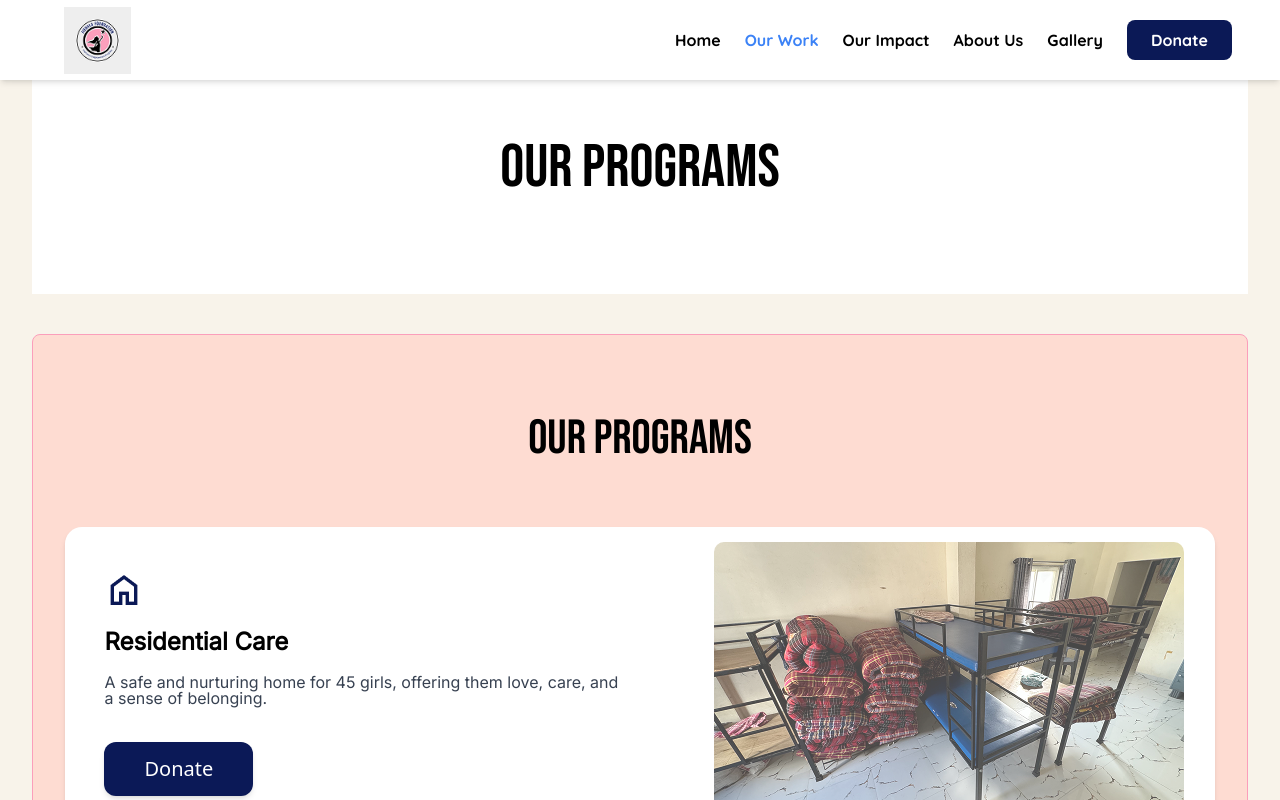
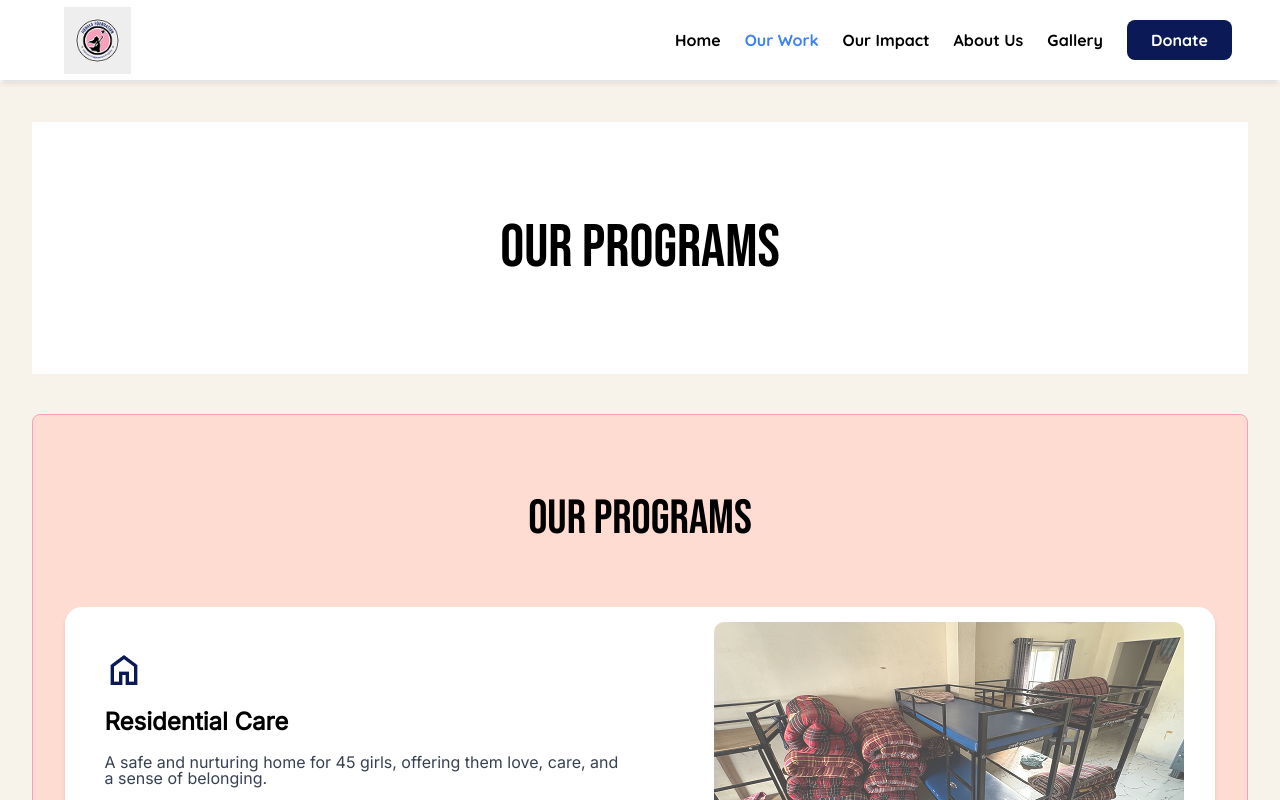
Before and after one commit to jayesh9747/jivhala, a React (Vite) app: page /our-work in a window 1280 px wide. Shown: the top 800 px of the page. Built offline with nearby package versions, Linux system fonts and the light colour scheme.

Commit message:
header fixed

```diff
--- a/src/components/common/Header.jsx
+++ b/src/components/common/Header.jsx
@@ -25,7 +25,7 @@ function Header() {
   };
 
   return (
-    <header className="fixed top-0  w-full bg-white xl:shadow-md z-50 justify-center  ">
+    <header className=" relative top-0  w-full bg-white xl:shadow-md z-50 justify-center  ">
 
       <div className="flex items-center justify-between px-0 sm:px-0 md:px-12    h-18 sm:h-20 lg:h-30 ">
         {/* Logo */}<Link to="/">
```
